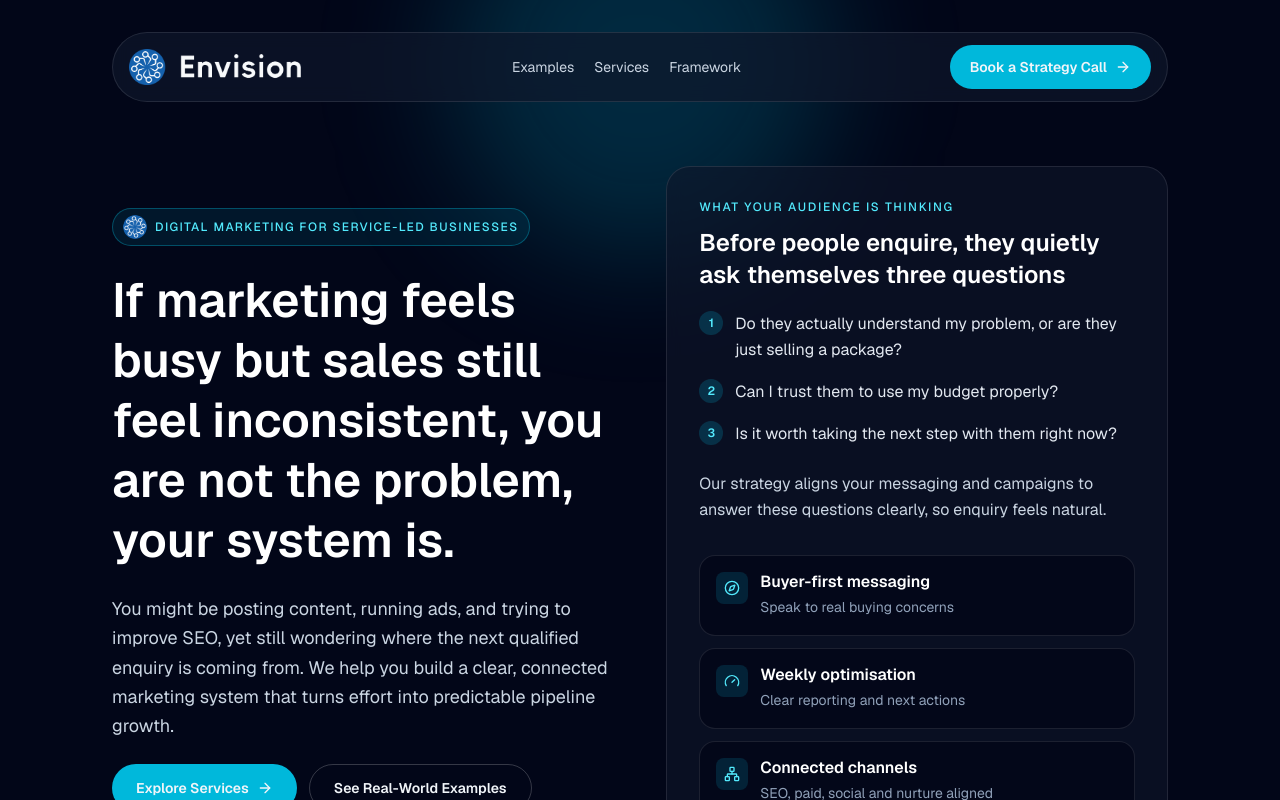
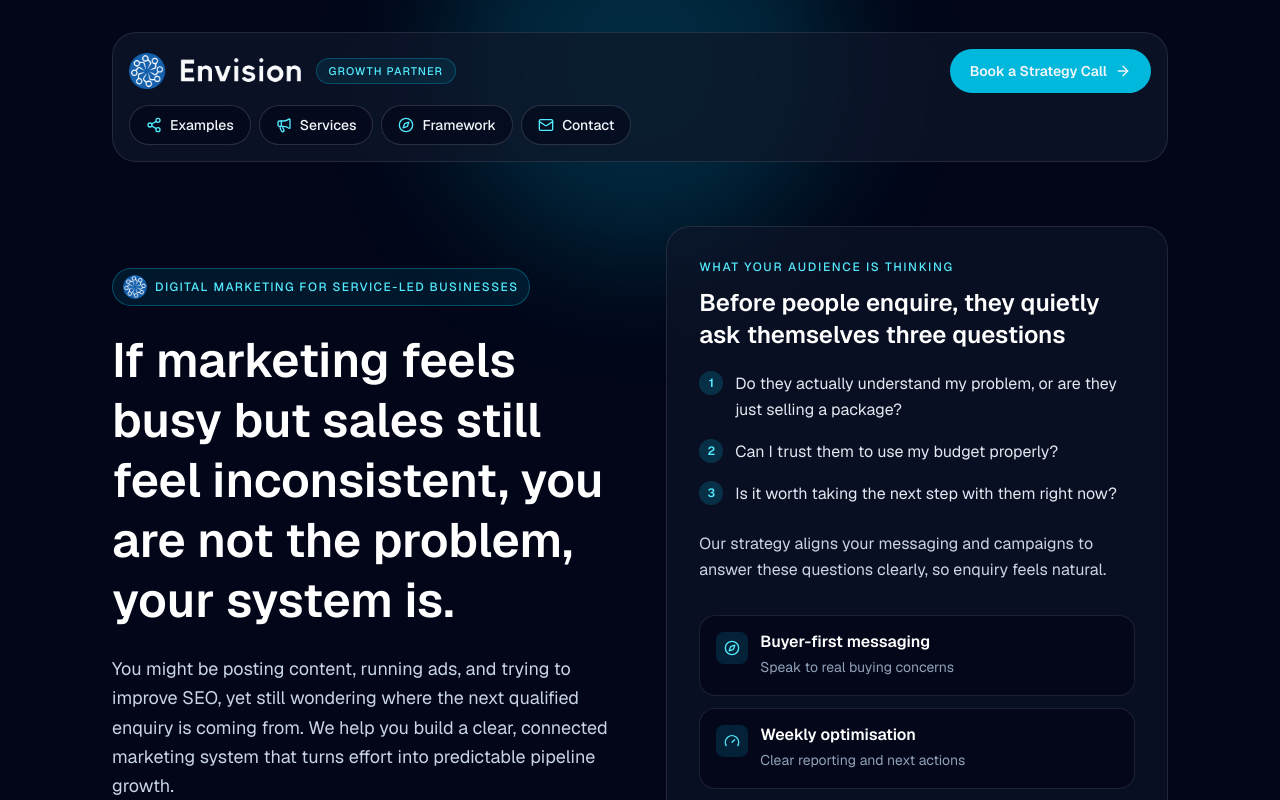
Before and after one commit to D34alt/envision-digital-solution, a Next.js app: page / in a window 1280 px wide. Shown: the top 800 px of the page. Built offline with nearby package versions, Linux system fonts and the light colour scheme.

Commit message:
feat: redesign navbar with richer navigation layout
Co-Authored-By: Oz <oz-agent@warp.dev>

```diff
--- a/app/page.tsx
+++ b/app/page.tsx
@@ -40,6 +40,13 @@ const frictions = [
     description:
       "Impressions go up, clicks look fine, but revenue is flat. The real problem is not effort, it is unclear priorities.",
   },
+];
+
+const navItems = [
+  { href: "#examples", label: "Examples", icon: Share2 },
+  { href: "#services", label: "Services", icon: Megaphone },
+  { href: "#framework", label: "Framework", icon: Compass },
+  { href: "#contact", label: "Contact", icon: Mail },
 ];
 
 const clientScenarios = [
@@ -216,7 +223,8 @@ export default function Home() {
       </div>
 
       <main className="relative z-10 mx-auto w-full max-w-6xl px-5 pb-20 pt-6 sm:px-8 sm:pt-8 lg:px-12">
-        <header className="flex items-center justify-between gap-4 rounded-full border border-white/10 bg-slate-900/70 px-4 py-3 backdrop-blur">
+        <header className="rounded-3xl border border-white/10 bg-slate-900/70 p-3 backdrop-blur sm:p-4">
+          <div className="flex items-center justify-between gap-4">
             <a href="#" className="flex items-center gap-3">
               <Image
                 src="/branding/envision-logo-light.png"
@@ -226,18 +234,10 @@ export default function Home() {
                 className="h-8 w-auto sm:h-9"
                 priority
               />
+              <span className="hidden rounded-full border border-cyan-400/25 bg-cyan-500/10 px-3 py-1 text-[11px] font-medium uppercase tracking-[0.1em] text-cyan-300 md:inline-flex">
+                Growth partner
+              </span>
             </a>
-          <nav className="hidden items-center gap-5 text-sm text-slate-300 lg:flex">
-            <a href="#examples" className="transition hover:text-white">
-              Examples
-            </a>
-            <a href="#services" className="transition hover:text-white">
-              Services
-            </a>
-            <a href="#framework" className="transition hover:text-white">
-              Framework
-            </a>
-          </nav>
             <a
               href="#contact"
               className="inline-flex h-11 items-center justify-center gap-2 rounded-full bg-cyan-500 px-5 text-sm font-semibold text-slate-950 transition hover:bg-cyan-400"
@@ -245,6 +245,23 @@ export default function Home() {
               Book a Strategy Call
               <ArrowRight className="h-4 w-4" />
             </a>
+          </div>
+          <nav className="mt-3 flex flex-wrap gap-2">
+            {navItems.map((item) => {
+              const Icon = item.icon;
+
+              return (
+                <a
+                  key={item.href}
+                  href={item.href}
+                  className="inline-flex h-10 items-center gap-2 rounded-full border border-white/15 bg-slate-950/60 px-4 text-sm font-medium text-slate-200 transition hover:border-cyan-400/55 hover:bg-cyan-500/10 hover:text-white"
+                >
+                  <Icon className="h-4 w-4 text-cyan-300" />
+                  {item.label}
+                </a>
+              );
+            })}
+          </nav>
         </header>
 
         <section className="mt-12 grid gap-8 lg:mt-16 lg:grid-cols-[1.02fr_0.98fr] lg:items-center">
```
Lines whose indentation alone changed are shown as unchanged.
